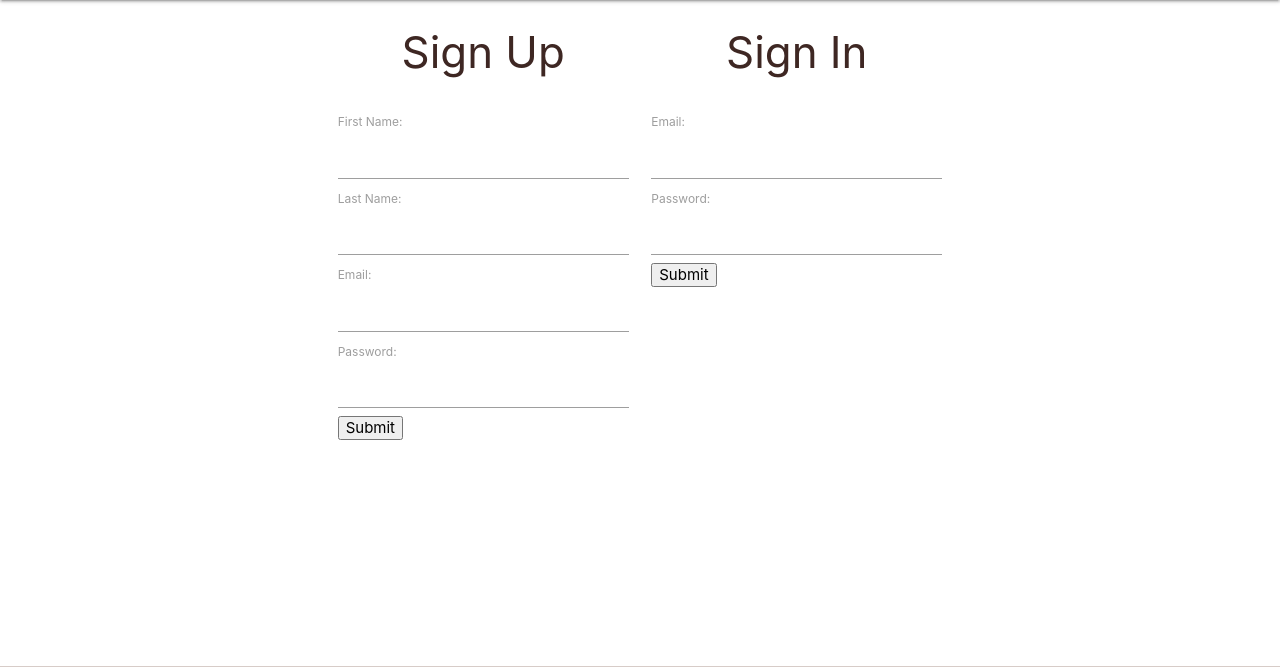
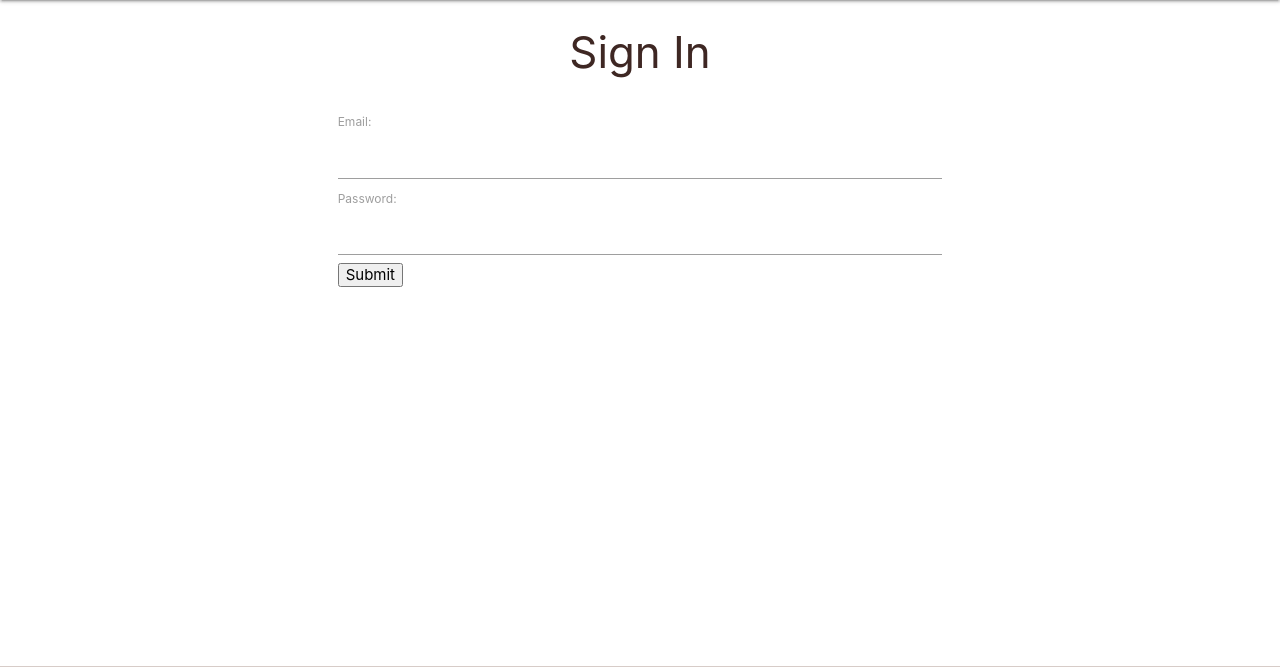
Before and after one commit to susanaviruglio/we-love-reading, a Flask app: page /signin in a window 1280 px wide. Shown: the part 64-731 px from the top of the page. Run offline with Flask 2, Linux system fonts and the light colour scheme.

```diff
--- a/librarymanager/templates/signin.html
+++ b/librarymanager/templates/signin.html
@@ -2,21 +2,7 @@
 {% block content %}
 <div class="container">
     <div class="row">
-        <div class="col s6">
-            <form  action="{{ url_for('profile') }}" method="POST">
-                <h3 class="brown-text text-darken-4 center-align">Sign Up</h3>
-                <label for="fname">First Name:</label>
-                <input id="fname" type="text" name="fname" class="validate" required>
-                <label for="lname">Last Name:</label>
-                <input id="lname" type="text" name="lname" class="validate" required>
-                <label for="id_email">Email:</label>
-                <input id="id_email" type="email" name="id_email" class="validate" required>
-                <label for="password">Password:</label>
-                <input id="password" type="password" name="password" class="validate" required>
-                <input type="submit">
-            </form>
-        </div>
-        <div class="col s6">
+        <div class="col s12">
             <form  action="{{ url_for('profile') }}" method="GET">
                 <h3 class="brown-text text-darken-4 center-align">Sign In</h3>
                 <label for="email">Email:</label>
```
